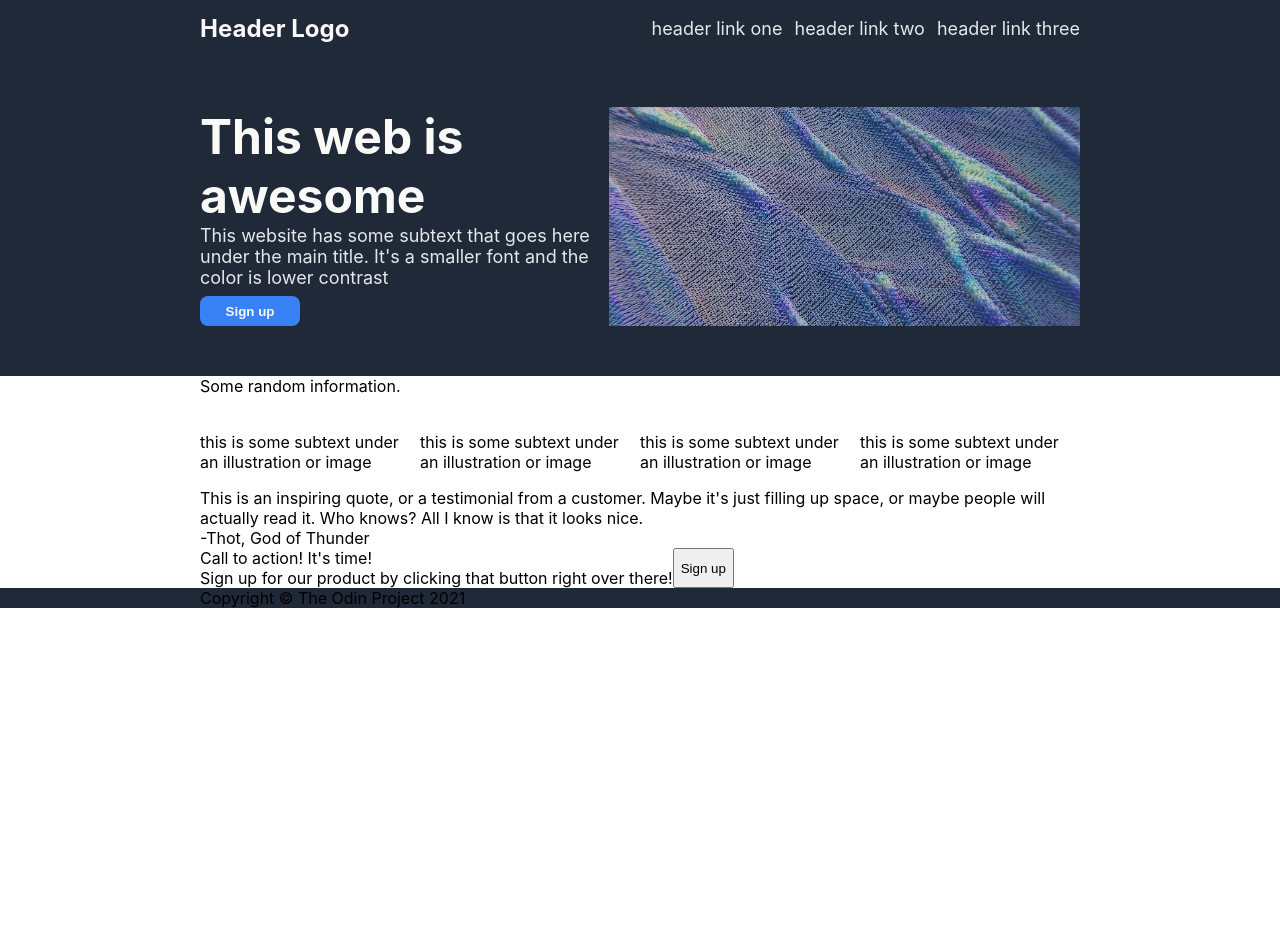
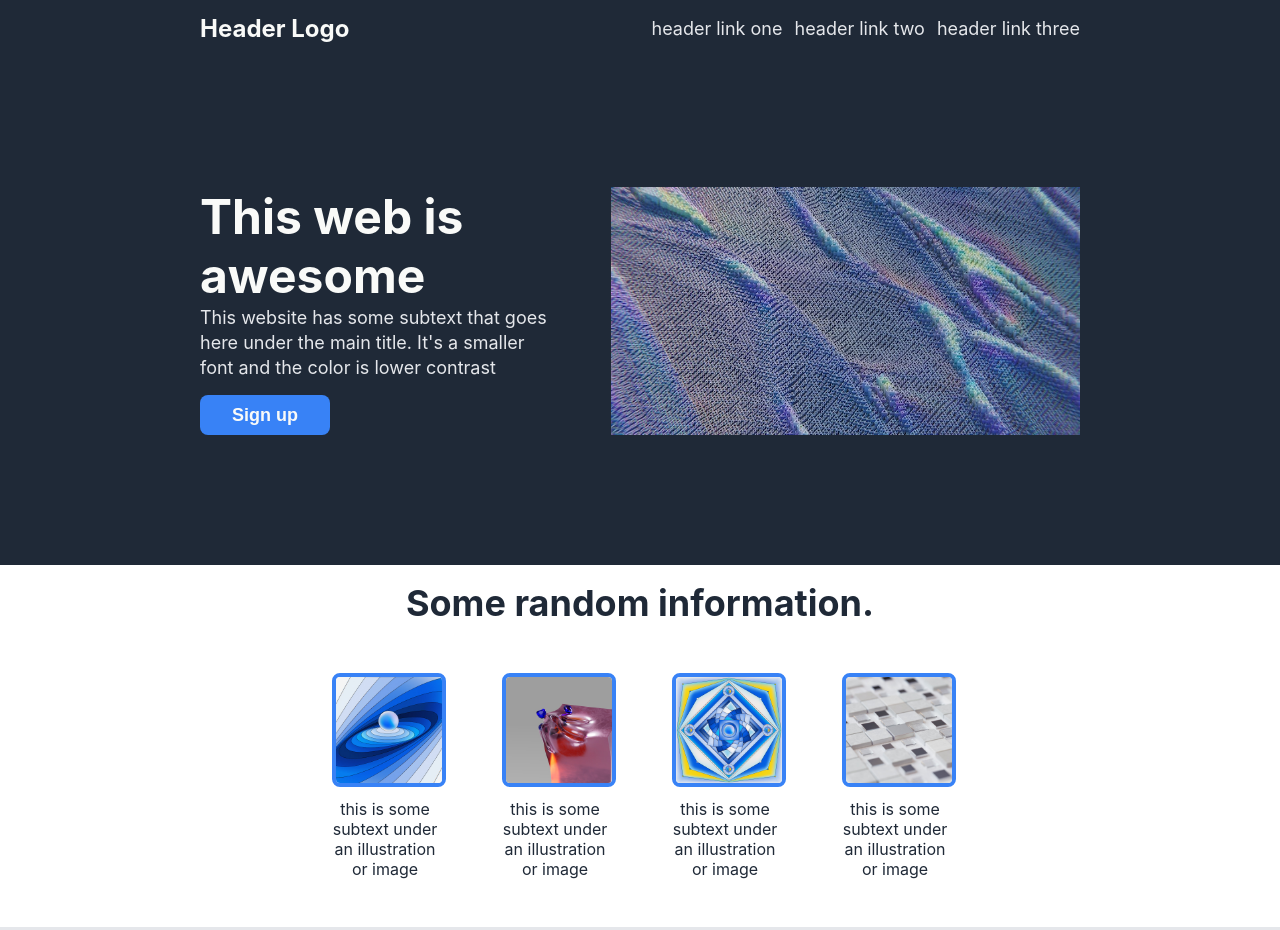
Before and after one commit to Jrgnrq/theodinproject-landingpage, a plain HTML site: page index.html in a window 1280 px wide. Shown: the top 930 px of the page. Before the commit the page ends 800 px from the top, so only its background shows below. Drawn offline with Linux system fonts and the light colour scheme.

Commit message:
divs sri, quote, cta-su and footer stylized

```diff
--- a/index.html
+++ b/index.html
@@ -32,19 +32,19 @@
         <div class="sri-title">Some random information.</div>
         <div class="sri-images">
             <div class="sri-image">
-                <img src="" alt="">
+                <img src="images/dots.jpg" alt="dots">
                 <p>this is some subtext under an illustration or image</p>
             </div>
             <div class="sri-image">
-                <img src="" alt="">
+                <img src="images/glass.jpg" alt="glass">
                 <p>this is some subtext under an illustration or image</p>
             </div>
             <div class="sri-image">
-                <img src="" alt="">
+                <img src="images/lines.jpg" alt="lines">
                 <p>this is some subtext under an illustration or image</p>
             </div>
             <div class="sri-image">
-                <img src="" alt="">
+                <img src="images/squares.jpg" alt="squares">
                 <p>this is some subtext under an illustration or image</p>
             </div>
         </div>
@@ -60,6 +60,6 @@
         </div>
         <button class="su-button">Sign up</button>
     </div>
-    <div class="footer">Copyright © The Odin Project 2021</div>
+    <div class="footer"><p class="copy">Copyright © The Odin Project 2021</p></div>
 </body>
 </html>
--- a/styles.css
+++ b/styles.css
@@ -43,15 +43,15 @@ a{
     background-color: #1f2937;
     padding-left: 200px;
     padding-right: 200px;
-    padding-top: 50px;
-    padding-bottom: 50px;
+    padding-top: 130px;
+    padding-bottom: 130px;
 }
 
 .wev-awe{
     display: flex;
     flex-direction: column;
     flex: 1;
-    margin-right: 16px;
+    padding-right: 50px;
 }
 
 .wev-awe .title{
@@ -65,24 +65,26 @@ a{
 .wev-awe .text{
     font-size: 18px;
     color: #e5e7eb;
+    line-height: 25px;
 }
 
 .wev-awe button{
-    width: 100px ;
-    height: 30px;
+    width: 130px ;
+    height: 40px;
+    font-size: 18px;
     background-color: #3882f6;
     border-radius: 8px;
     color: #f9faf8;
     font-weight: bold;
     border-style: none;
-    margin-top: 8px;
+    margin-top: 15px;
 
 }
 
 .awe-img{
     display: flex;
     justify-content: flex-end;
-    flex: 1.2;
+    flex: 1.3;
 }
 
 .awe-img img{
@@ -94,30 +96,120 @@ a{
     flex-direction: column;
     padding-left: 200px;
     padding-right: 200px;
+    margin-left: 100px;
+    margin-right: 100px;
 }
 
 .sri-images{
     display: flex;
+    justify-content: space-between;
+}
+.sri-title{
+    font-size: 36px;
+    font-weight: bold;
+    color: #1f2937;
+    text-align: center;
+    padding: 16px;
+}
+
+.sri-image{
+    margin: 32px;
+}
+
+.sri-image img{
+    width: 100%;
+    border: 4px #3882f6 solid ;
+    border-radius: 8px;
+}
+
+.sri-image p{
+    text-align: center;
+    color: #1f2937;
+    font-size: 16px;
+    margin-top: 8px;
 }
 
 .quote{
     display: flex;
     flex-direction: column;
-    padding-left: 200px;
-    padding-right: 200px;
+    padding-left: 250px;
+    padding-right: 250px;
+    background-color: #e5e7eb;
+}
+.text-quote{
+    font-size: 36px;
+    font-weight:lighter;
+    font-style: italic;
+    text-align:left ;
+    margin: 100px;
+    margin-bottom: 4px;
+}
+
+.autor-quote{
+    font-size:24px;
+    font-weight: bold;
+    text-align: right;
+    margin-right: 120px;
+    margin-bottom: 100px;
 }
 
 .cta-su{
     display: flex;
-    padding-left: 200px;
-    padding-right: 200px;
+    justify-content: center;
+    background-color: #3882f6;
+    width: 1100px;
+    height: 160px;
+    margin: auto;
+    margin-top: 100px ;
+    margin-bottom: 100px ;
+    border-radius: 8px;
 }
 
+.cta-signuptext{
+    display: flex;
+    flex-direction: column;
+    margin: auto;
+    margin-left: 150px;
+    align-content: flex-start;
+}
+.su-button{
+    color: #e5e7eb;
+    font-size: 18px;
+    font-weight: bold;
+    width: 120px;
+    height: 40px;
+    margin: auto;
+    margin-right: 150px;
+    background-color: #3882f6;
+    border-style: none;
+    border-radius: 8px;
+    border: #e5e7eb 3px solid;
+    text-align: center;
+}
+
+.cta{
+    font-size: 24px;
+    font-weight: bold;
+    color: #f9faf8;
+    padding-bottom: 8px;
+}
+.signuptext{
+    color: #f9faf8;
+    font-size: 18px;
+}
 .footer{
     display: flex;
     padding-left: 200px;
     padding-right: 200px;
     background-color: #1f2937;
-
+    padding: 40px;
+    align-content: center;
 
 }
+.footer .copy{
+    color: #e5e7eb;
+    font-size:18px ;
+    text-align: center;
+    margin: auto;
+
+}
```
Also changed, not shown: images/dots.jpg (added), images/glass.jpg (added), images/lines.jpg (added), images/squares.jpg (added).
